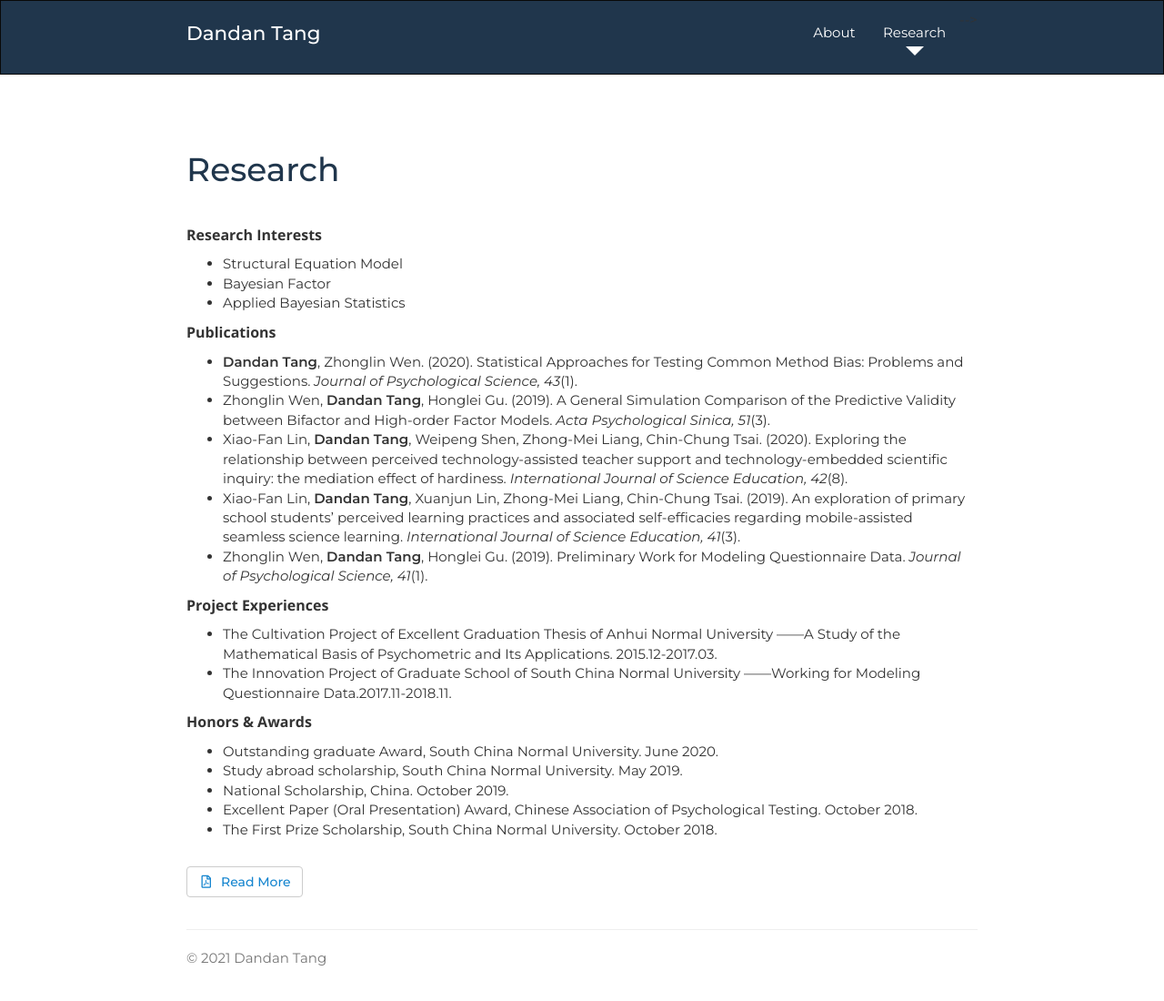
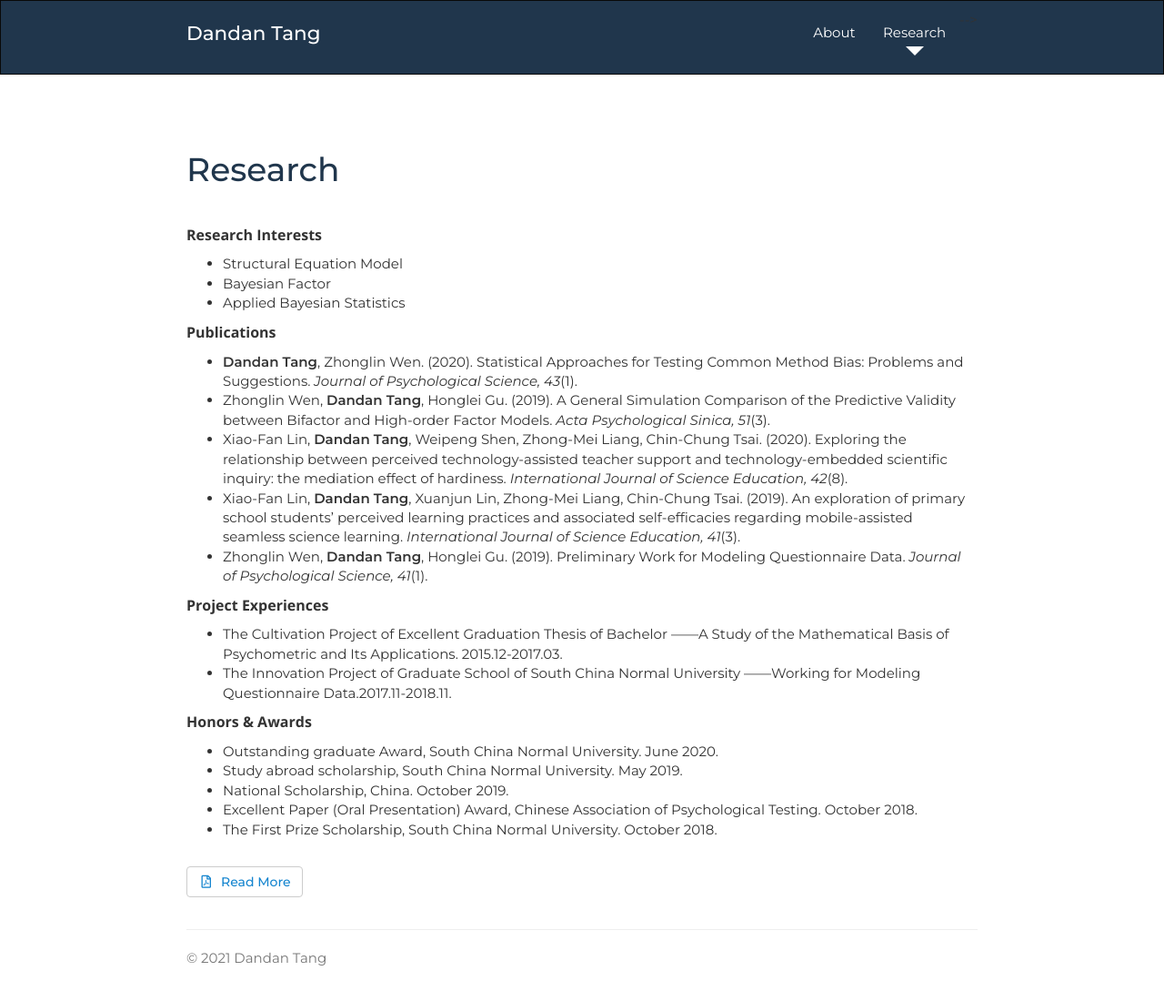
Before and after one commit to Tang-Lynn/tang-lynn.github.io, a Jekyll site: the page research.html, which Jekyll copies as it is, in a window 1280 px wide. Shown: the whole page at 91% size. Built offline with Jekyll 4.4.1, drawn with Linux system fonts in a browser that asks for light colours; nearby versions of some CDN libraries; a style sheet for code colours, icons or effects is not loaded.

Commit message:
Update research.html

```diff
--- a/research.html
+++ b/research.html
@@ -113,7 +113,7 @@
             <!-- <h5>Published Papers</h5> -->
 
             <ul class="push-down-1">
-               <li>The Cultivation Project of Excellent Graduation Thesis of Anhui Normal University ——A Study of the Mathematical Basis of Psychometric and Its Applications. 2015.12-2017.03.</li>
+               <li>The Cultivation Project of Excellent Graduation Thesis of Bachelor ——A Study of the Mathematical Basis of Psychometric and Its Applications. 2015.12-2017.03.</li>
                <li>The Innovation Project of Graduate School of South China Normal University ——Working for Modeling Questionnaire Data.2017.11-2018.11.</li>
             </ul>
 
```
